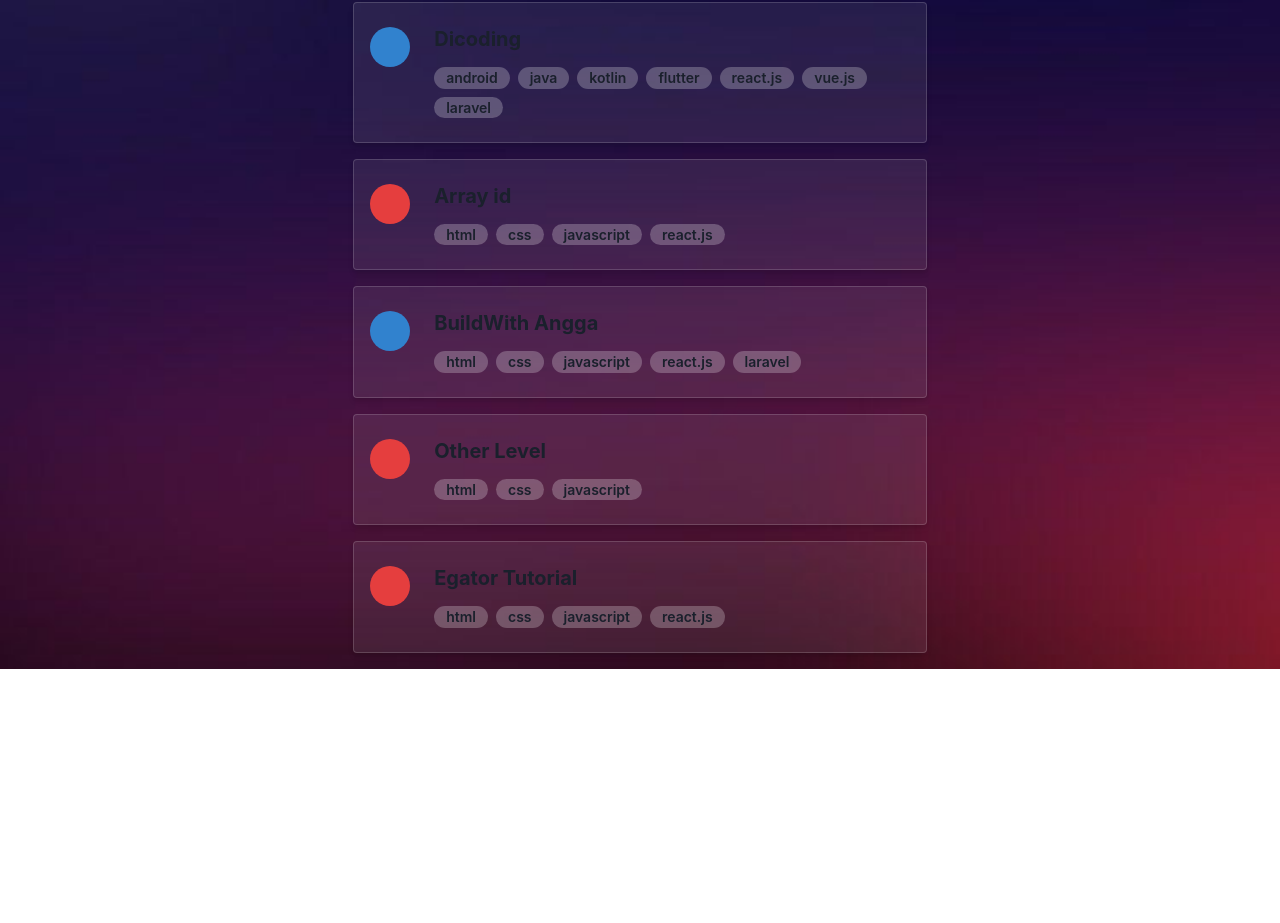
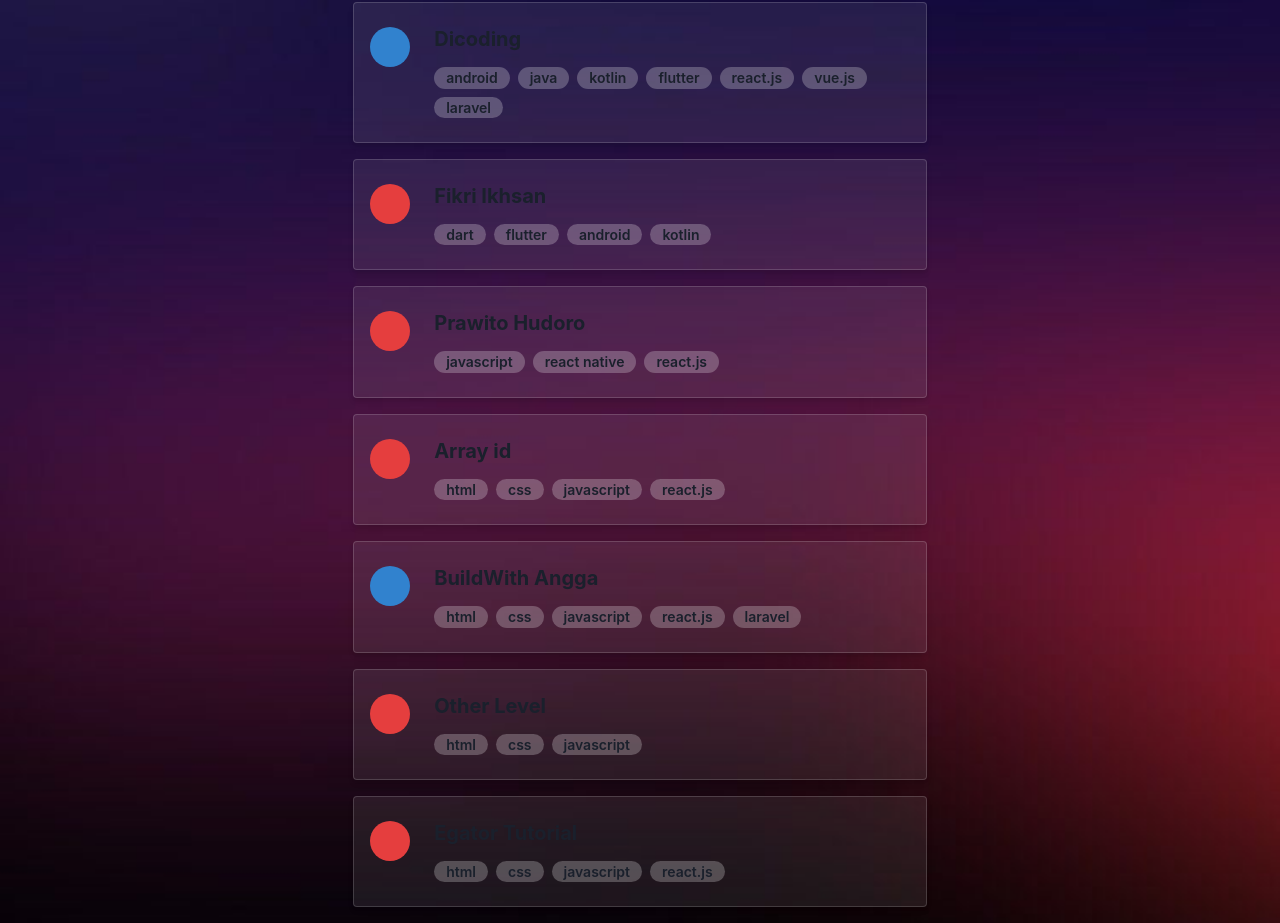
Before and after one commit to alvimuh/ternak-kode, a Next.js app: page / in a window 1280 px wide. Shown: the part 902-1825 px from the top of the page. Before the commit the page ends 1571 px from the top, so only its background shows below. Built offline with nearby package versions, Linux system fonts and the light colour scheme; some icons are missing.

Commit message:
Update content

```diff
--- a/pages/index.tsx
+++ b/pages/index.tsx
@@ -83,7 +83,20 @@
         "laravel",
       ],
     },
-
+    {
+      title: "Fikri Ikhsan",
+      type: "youtube",
+      link: "https://www.youtube.com/c/EricoDarmawanHandoyo",
+      categories: ["fullstack-web"],
+      tags: ["dart", "flutter", "android", "kotlin"],
+    },
+    {
+      title: "Prawito Hudoro",
+      type: "youtube",
+      link: "https://www.youtube.com/channel/UC4k3OBYU4q6MuspHVzZlkew",
+      categories: ["fullstack-web"],
+      tags: ["javascript", "react native", "react.js"],
+    },
     {
       title: "Array id",
       type: "youtube",
```
